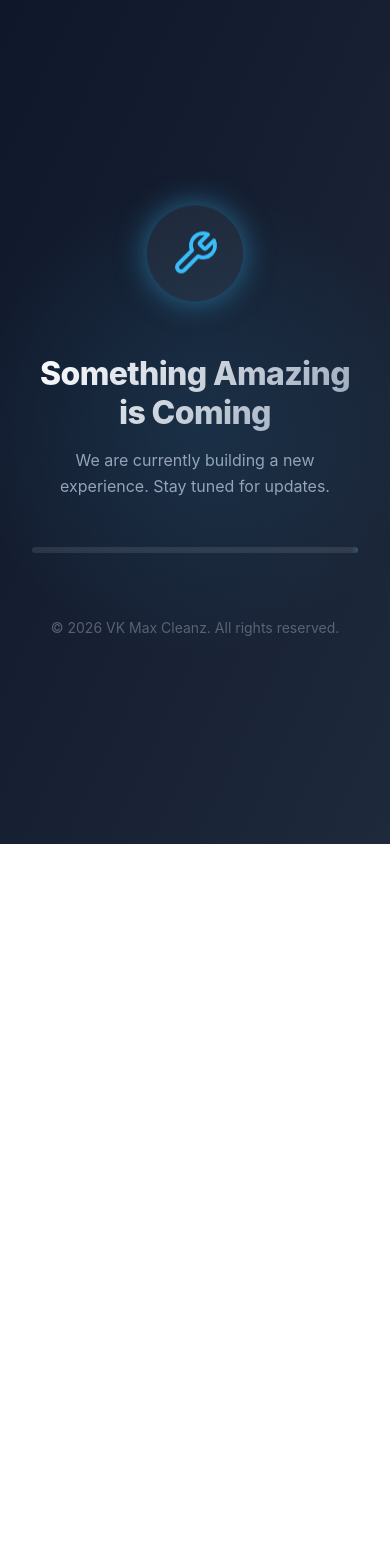
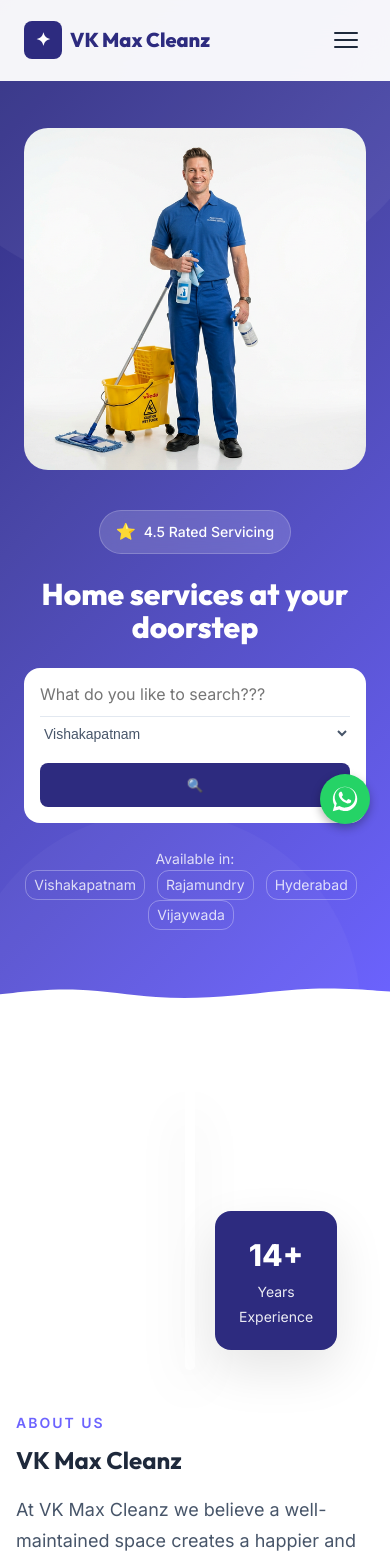
Before and after one commit to sujith133/vkmaxcleanz, a React (Vite) app: page /cleanz in a window 390 px wide. Shown: the top 1561 px of the page. Before the commit the page ends 844 px from the top, so only its background shows below. Built offline with nearby package versions, Linux system fonts and the light colour scheme.

Commit message:
Restore full VK Max Cleanz website with dual-brand routing

```diff
--- a/index.html
+++ b/index.html
@@ -1,13 +1,23 @@
 <!doctype html>
 <html lang="en">
+
 <head>
   <meta charset="UTF-8" />
   <link rel="icon" type="image/svg+xml" href="/vite.svg" />
   <meta name="viewport" content="width=device-width, initial-scale=1.0" />
-    <title>vkmaxcleanz</title>
+  <meta name="description"
+    content="VK Max Cleanz - Home services at your doorstep. We offer Cleaning, Pest Control, Salon and Spa, and more." />
+  <title>VK Max Cleanz</title>
+  <link rel="preconnect" href="https://fonts.googleapis.com">
+  <link rel="preconnect" href="https://fonts.gstatic.com" crossorigin>
+  <link
+    href="https://fonts.googleapis.com/css2?family=Inter:wght@300;400;500;600;700;800&family=Outfit:wght@400;500;600;700;800&display=swap"
+    rel="stylesheet">
 </head>
+
 <body>
   <div id="root"></div>
   <script type="module" src="/src/main.tsx"></script>
 </body>
+
 </html>
--- a/src/App.tsx
+++ b/src/App.tsx
@@ -1,11 +1,35 @@
-import UnderConstruction from './UnderConstruction'
+import { BrowserRouter, Routes, Route, Navigate } from 'react-router-dom';
+import { ThemeProvider } from './context/ThemeContext';
+import Navbar from './components/layout/Navbar';
+import Footer from './components/layout/Footer';
+import CleaningHome from './pages/cleaning/CleaningHome';
+import FurnitureHome from './pages/furniture/FurnitureHome';
+import FloatingWhatsApp from './components/shared/FloatingWhatsApp';
+
+function AppContent() {
+  return (
+    <>
+      <Navbar />
+      <Routes>
+        <Route path="/" element={<Navigate to="/cleanz" replace />} />
+        <Route path="/cleanz" element={<CleaningHome />} />
+        <Route path="/furnitures" element={<FurnitureHome />} />
+        <Route path="*" element={<Navigate to="/cleanz" replace />} />
+      </Routes>
+      <Footer />
+      <FloatingWhatsApp />
+    </>
+  );
+}
 
 function App() {
   return (
-    <>
-      <UnderConstruction />
-    </>
-  )
+    <BrowserRouter>
+      <ThemeProvider>
+        <AppContent />
+      </ThemeProvider>
+    </BrowserRouter>
+  );
 }
 
-export default App
+export default App;
--- a/src/index.css
+++ b/src/index.css
@@ -1,17 +1,379 @@
+@import url('https://fonts.googleapis.com/css2?family=Inter:wght@300;400;500;600;700;800&family=Outfit:wght@400;500;600;700;800&display=swap');
+
+/* ========================================
+   DESIGN TOKENS – DUAL THEME SYSTEM
+   ======================================== */
+
 :root {
-  font-family: Inter, system-ui, Avenir, Helvetica, Arial, sans-serif;
-  line-height: 1.5;
-  font-weight: 400;
+  /* Cleaning Theme (Default) – Deep Indigo / Navy */
+  --primary: #2D2B7F;
+  --primary-dark: #1E1C5E;
+  --primary-light: #4A47A8;
+  --primary-lighter: #6C69C9;
+  --primary-bg: #F0EFFF;
+  --accent: #6C63FF;
+  --accent-light: #8B85FF;
+  --accent-dark: #4F46E5;
+  --secondary: #00BCD4;
+  --secondary-dark: #00838F;
 
-  font-synthesis: none;
-  text-rendering: optimizeLegibility;
-  -webkit-font-smoothing: antialiased;
-  -moz-osx-font-smoothing: grayscale;
+  --hero-gradient: linear-gradient(135deg, #2D2B7F 0%, #4A47A8 40%, #6C63FF 100%);
+  --hero-gradient-soft: linear-gradient(135deg, rgba(45, 43, 127, 0.08) 0%, rgba(108, 99, 255, 0.06) 100%);
+  --cta-gradient: linear-gradient(135deg, #2D2B7F 0%, #6C63FF 100%);
+  --card-hover-border: #6C63FF;
+
+  /* Neutrals */
+  --white: #FFFFFF;
+  --off-white: #F7F9FC;
+  --grey-50: #F8FAFC;
+  --grey-100: #F1F5F9;
+  --grey-200: #E2E8F0;
+  --grey-300: #CBD5E1;
+  --grey-400: #94A3B8;
+  --grey-500: #64748B;
+  --grey-600: #475569;
+  --grey-700: #334155;
+  --grey-800: #1E293B;
+  --grey-900: #0F172A;
+  --dark-bg: #111033;
+  --dark-card: #1a1950;
+  --text-primary: #1E293B;
+  --text-secondary: #475569;
+  --text-light: #94A3B8;
+  --text-on-dark: #F1F5F9;
+  --text-on-primary: #FFFFFF;
+
+  /* Shadows */
+  --shadow-sm: 0 1px 3px rgba(0, 0, 0, 0.06);
+  --shadow-md: 0 4px 12px rgba(0, 0, 0, 0.08);
+  --shadow-lg: 0 10px 30px rgba(0, 0, 0, 0.05);
+  --shadow-xl: 0 20px 50px rgba(0, 0, 0, 0.1);
+  --shadow-card: 0 4px 20px rgba(0, 0, 0, 0.06);
+  --shadow-card-hover: 0 12px 40px rgba(0, 0, 0, 0.12);
+
+  /* Spacing (8pt system) */
+  --space-1: 4px;
+  --space-2: 8px;
+  --space-3: 12px;
+  --space-4: 16px;
+  --space-5: 20px;
+  --space-6: 24px;
+  --space-8: 32px;
+  --space-10: 40px;
+  --space-12: 48px;
+  --space-16: 64px;
+  --space-20: 80px;
+  --space-24: 96px;
+  --space-section: 100px;
+
+  /* Typography */
+  --font-heading: 'Outfit', sans-serif;
+  --font-body: 'Inter', sans-serif;
+  --text-xs: 0.75rem;
+  --text-sm: 0.875rem;
+  --text-base: 1rem;
+  --text-lg: 1.125rem;
+  --text-xl: 1.25rem;
+  --text-2xl: 1.5rem;
+  --text-3xl: 1.875rem;
+  --text-4xl: 2.25rem;
+  --text-5xl: 3rem;
+  --text-6xl: 3.75rem;
+
+  /* Layout */
+  --max-width: 1280px;
+  --radius-sm: 8px;
+  --radius-md: 12px;
+  --radius-lg: 16px;
+  --radius-xl: 24px;
+  --radius-full: 9999px;
+
+  /* Transitions */
+  --transition-fast: 150ms ease;
+  --transition-base: 250ms ease;
+  --transition-slow: 400ms cubic-bezier(0.4, 0, 0.2, 1);
+}
+
+/* Furniture Theme */
+[data-theme="furniture"] {
+  --primary: #5C4033;
+  --primary-dark: #3E2723;
+  --primary-light: #795548;
+  --primary-lighter: #8D6E63;
+  --primary-bg: #FFF8F0;
+  --accent: #D4A574;
+  --accent-light: #E0BB93;
+  --accent-dark: #B8845A;
+  --secondary: #607D6B;
+  --secondary-dark: #4B6355;
+
+  --hero-gradient: linear-gradient(135deg, #3E2723 0%, #5C4033 40%, #8D6E63 100%);
+  --hero-gradient-soft: linear-gradient(135deg, rgba(92, 64, 51, 0.08) 0%, rgba(212, 165, 116, 0.06) 100%);
+  --cta-gradient: linear-gradient(135deg, #5C4033 0%, #D4A574 100%);
+  --card-hover-border: #D4A574;
+
+  --dark-bg: #2C1B0E;
+  --dark-card: #3E2B1A;
+}
+
+/* ========================================
+   BASE RESETS & TYPOGRAPHY
+   ======================================== */
+
+*,
+*::before,
+*::after {
+  margin: 0;
+  padding: 0;
+  box-sizing: border-box;
+}
+
+html {
+  scroll-behavior: smooth;
+  font-size: 16px;
 }
 
 body {
-  margin: 0;
+  font-family: var(--font-body);
+  font-weight: 400;
+  line-height: 1.6;
+  color: var(--text-primary);
+  background-color: var(--white);
+  -webkit-font-smoothing: antialiased;
+  -moz-osx-font-smoothing: grayscale;
+  overflow-x: hidden;
+}
+
+h1,
+h2,
+h3,
+h4,
+h5,
+h6 {
+  font-family: var(--font-heading);
+  font-weight: 700;
+  line-height: 1.2;
+  color: var(--text-primary);
+}
+
+h1 {
+  font-size: var(--text-6xl);
+}
+
+h2 {
+  font-size: var(--text-4xl);
+}
+
+h3 {
+  font-size: var(--text-2xl);
+}
+
+h4 {
+  font-size: var(--text-xl);
+}
+
+p {
+  color: var(--text-secondary);
+  line-height: 1.7;
+}
+
+a {
+  text-decoration: none;
+  color: inherit;
+  transition: color var(--transition-base);
+}
+
+img {
+  max-width: 100%;
   display: block;
-  min-width: 320px;
-  min-height: 100vh;
 }
+
+ul,
+ol {
+  list-style: none;
+}
+
+button {
+  cursor: pointer;
+  border: none;
+  outline: none;
+  font-family: var(--font-body);
+}
+
+input,
+textarea {
+  font-family: var(--font-body);
+  outline: none;
+}
+
+/* ========================================
+   UTILITY CLASSES
+   ======================================== */
+
+.section-wrapper {
+  max-width: var(--max-width);
+  margin: 0 auto;
+  padding: var(--space-section) var(--space-6);
+}
+
+.section-header {
+  text-align: center;
+  margin-bottom: var(--space-16);
+}
+
+.section-header .section-label {
+  display: inline-block;
+  font-size: var(--text-sm);
+  font-weight: 600;
+  color: var(--accent);
+  text-transform: uppercase;
+  letter-spacing: 2px;
+  margin-bottom: var(--space-3);
+}
+
+.section-header h2 {
+  margin-bottom: var(--space-4);
+}
+
+.section-header p {
+  max-width: 600px;
+  margin: 0 auto;
+  font-size: var(--text-lg);
+}
+
+/* ========================================
+   ANIMATIONS
+   ======================================== */
+
+@keyframes fadeInUp {
+  from {
+    opacity: 0;
+    transform: translateY(30px);
+  }
+
+  to {
+    opacity: 1;
+    transform: translateY(0);
+  }
+}
+
+@keyframes fadeInLeft {
+  from {
+    opacity: 0;
+    transform: translateX(-30px);
+  }
+
+  to {
+    opacity: 1;
+    transform: translateX(0);
+  }
+}
+
+@keyframes fadeInRight {
+  from {
+    opacity: 0;
+    transform: translateX(30px);
+  }
+
+  to {
+    opacity: 1;
+    transform: translateX(0);
+  }
+}
+
+@keyframes float {
+
+  0%,
+  100% {
+    transform: translateY(0);
+  }
+
+  50% {
+    transform: translateY(-10px);
+  }
+}
+
+@keyframes pulse {
+
+  0%,
+  100% {
+    transform: scale(1);
+  }
+
+  50% {
+    transform: scale(1.05);
+  }
+}
+
+@keyframes scaleIn {
+  from {
+    opacity: 0;
+    transform: scale(0.9);
+  }
+
+  to {
+    opacity: 1;
+    transform: scale(1);
+  }
+}
+
+.animate-on-scroll {
+  opacity: 0;
+  transform: translateY(30px);
+  transition: opacity 0.6s ease, transform 0.6s ease;
+}
+
+.animate-on-scroll.visible {
+  opacity: 1;
+  transform: translateY(0);
+}
+
+/* ========================================
+   RESPONSIVE
+   ======================================== */
+
+@media (max-width: 1024px) {
+  :root {
+    --space-section: 64px;
+  }
+
+  h1 {
+    font-size: var(--text-4xl);
+  }
+
+  h2 {
+    font-size: var(--text-3xl);
+  }
+}
+
+@media (max-width: 768px) {
+  :root {
+    --space-section: 48px;
+  }
+
+  h1 {
+    font-size: var(--text-3xl);
+  }
+
+  h2 {
+    font-size: var(--text-2xl);
+  }
+
+  h3 {
+    font-size: var(--text-xl);
+  }
+
+  .section-wrapper {
+    padding: var(--space-section) var(--space-4);
+  }
+}
+
+@media (max-width: 480px) {
+  :root {
+    --space-section: 40px;
+  }
+
+  h1 {
+    font-size: var(--text-2xl);
+  }
+}
```
Lines whose indentation alone changed are shown as unchanged.
